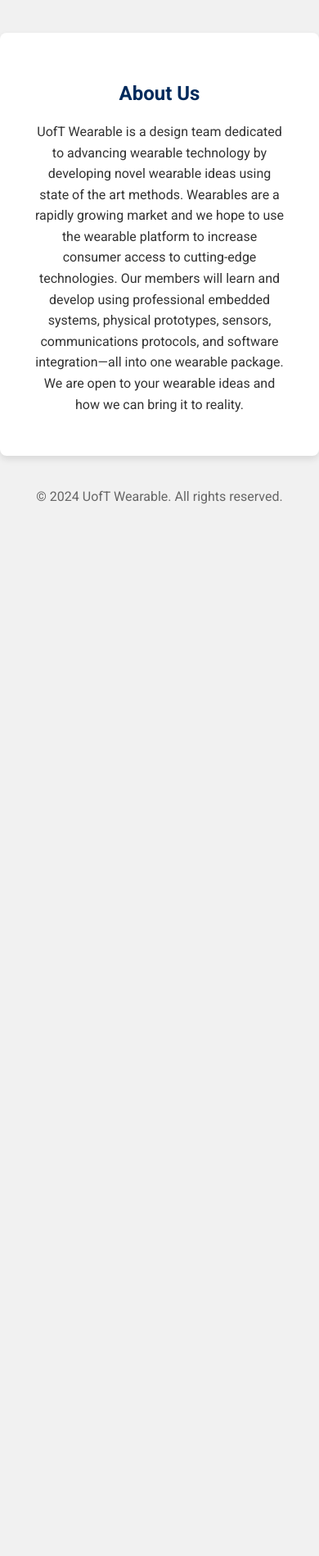
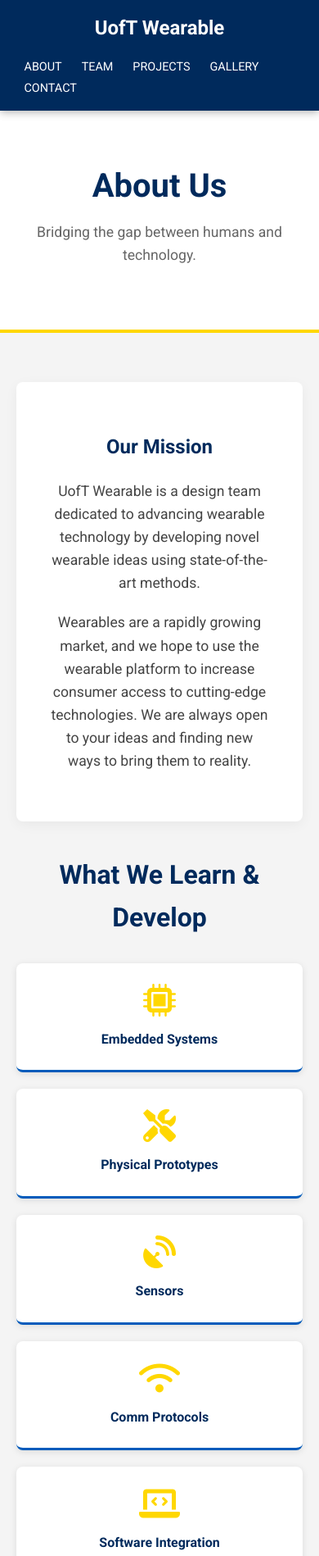
Before and after one commit to UofT-Wearable/UofT-Wearable.github.io, a plain HTML site: page about.html in a window 390 px wide. Shown: the top 1898 px of the page at 82% size. Before the commit the page ends 844 px from the top, so only its background shows below. Drawn offline with Linux system fonts and the light colour scheme.

Commit message:
Refactor About Us page layout and content
Updated the title and improved styling for better layout and responsiveness. Removed the old 'About Us' section and added a new mission statement.

```diff
--- a/about.html
+++ b/about.html
@@ -3,42 +3,262 @@
 <head>
     <meta charset="UTF-8">
     <meta name="viewport" content="width=device-width, initial-scale=1.0">
-    <title>About Us - UofT Wearable Design Team</title>
+    <title>About Us - UofT Wearable</title>
     <link href="https://fonts.googleapis.com/css2?family=Roboto:wght@300;400;700&display=swap" rel="stylesheet">
+    <link rel="stylesheet" href="https://cdnjs.cloudflare.com/ajax/libs/font-awesome/6.0.0/css/all.min.css">
+
     <style>
+        :root {
+            --uoft-blue: #002A5C;
+            --uoft-boundless: #005BBB;
+            --accent-gold: #FFD700;
+            --light-gray: #f4f4f4;
+            --text-dark: #333;
+        }
+
         body {
             font-family: 'Roboto', sans-serif;
             margin: 0;
             padding: 0;
-            background-color: #F1F1F1;
+            line-height: 1.6;
+            color: var(--text-dark);
+            background-color: var(--light-gray);
+            display: flex;
+            flex-direction: column;
+            min-height: 100vh;
         }
-        .about {
+
+        /* --- Navigation --- */
+        nav {
+            display: flex;
+            justify-content: space-between;
+            align-items: center;
+            background-color: var(--uoft-blue);
+            padding: 15px 5%;
+            position: sticky;
+            top: 0;
+            z-index: 1000;
+            box-shadow: 0 2px 10px rgba(0,0,0,0.3);
+        }
+
+        .nav-logo {
+            color: white;
+            font-size: 1.5rem;
+            font-weight: 700;
+            text-decoration: none;
+        }
+
+        .nav-links a {
+            color: white;
+            text-decoration: none;
+            margin-left: 20px;
+            font-weight: 500;
+            transition: color 0.3s;
+            text-transform: uppercase;
+            font-size: 0.9rem;
+        }
+
+        .nav-links a:hover {
+            color: var(--accent-gold);
+        }
+
+        /* --- Page Header --- */
+        .page-header {
+            background-color: white;
+            text-align: center;
+            padding: 60px 20px;
+            border-bottom: 4px solid var(--accent-gold);
+        }
+
+        .page-header h1 {
+            color: var(--uoft-blue);
+            margin: 0;
+            font-size: 2.5rem;
+        }
+
+        .page-header p {
+            color: #666;
+            margin-top: 10px;
+            font-size: 1.1rem;
+        }
+
+        /* --- Main Content --- */
+        .content-section {
+            padding: 60px 20px;
+            max-width: 900px;
+            margin: 0 auto;
+            flex: 1;
+        }
+
+        .text-block {
+            background: white;
             padding: 40px;
+            border-radius: 8px;
+            box-shadow: 0 4px 15px rgba(0,0,0,0.05);
+            margin-bottom: 40px;
             text-align: center;
-            background-color: white;
-            margin: 40px auto;
-            max-width: 800px;
-            box-shadow: 0 4px 8px rgba(0, 0, 0, 0.1);
-            border-radius: 8px;
         }
-        .about h2 {
-            color: #002A5C;
+
+        .text-block h2 {
+            color: var(--uoft-blue);
             margin-bottom: 20px;
         }
-        .about p {
-            margin: 10px 0;
-            line-height: 1.6;
-            color: #333;
+
+        .text-block p {
+            font-size: 1.1rem;
+            color: #444;
+            max-width: 800px;
+            margin: 0 auto 20px auto;
+        }
+
+        /* --- Skills Grid --- */
+        .skills-title {
+            text-align: center;
+            color: var(--uoft-blue);
+            margin-bottom: 30px;
+            font-size: 2rem;
+        }
+
+        .skills-grid {
+            display: grid;
+            grid-template-columns: repeat(auto-fit, minmax(200px, 1fr));
+            gap: 20px;
+        }
+
+        .skill-card {
+            background: white;
+            padding: 25px;
+            border-radius: 8px;
+            text-align: center;
+            box-shadow: 0 2px 8px rgba(0,0,0,0.1);
+            transition: transform 0.3s;
+            border-bottom: 3px solid var(--uoft-boundless);
+        }
+
+        .skill-card:hover {
+            transform: translateY(-5px);
+        }
+
+        .skill-card i {
+            font-size: 2.5rem;
+            color: var(--accent-gold);
+            margin-bottom: 15px;
+        }
+
+        .skill-card h4 {
+            margin: 0;
+            color: var(--uoft-blue);
+        }
+
+        /* --- Footer --- */
+        footer {
+            background-color: var(--uoft-blue);
+            color: white;
+            padding: 40px 20px;
+            text-align: center;
+        }
+
+        .footer-links a {
+            color: var(--accent-gold);
+            text-decoration: none;
+            margin: 0 10px;
+            transition: color 0.3s ease;
+        }
+
+        .footer-links a:hover {
+            color: white;
+            text-decoration: underline;
+        }
+
+        .ombuds-section {
+            background-color: #001f45;
+            padding: 20px;
+            margin-top: 20px;
+            border-radius: 5px;
+            font-size: 0.9rem;
+        }
+
+        .ombuds-section a {
+            color: white;
+            text-decoration: underline;
+        }
+
+        /* Mobile Responsive */
+        @media (max-width: 768px) {
+            nav { flex-direction: column; }
+            .nav-links { margin-top: 15px; }
+            .nav-links a { margin: 0 10px; }
         }
     </style>
 </head>
 <body>
-    <div class="about">
-        <h2>About Us</h2>
-        <p>UofT Wearable is a design team dedicated to advancing wearable technology by developing novel wearable ideas using state of the art methods. Wearables are a rapidly growing market and we hope to use the wearable platform to increase consumer access to cutting-edge technologies. Our members will learn and develop using professional embedded systems, physical prototypes, sensors, communications protocols, and software integration—all into one wearable package. We are open to your wearable ideas and how we can bring it to reality.</p>
+
+    <nav>
+        <a href="index.html" class="nav-logo">UofT Wearable</a>
+        <div class="nav-links">
+            <a href="about.html">About</a>
+            <a href="Our Team.html">Team</a>
+            <a href="projects.html">Projects</a>
+            <a href="gallery.html">Gallery</a>
+            <a href="contact.html">Contact</a>
+        </div>
+    </nav>
+
+    <div class="page-header">
+        <h1>About Us</h1>
+        <p>Bridging the gap between humans and technology.</p>
     </div>
+
+    <section class="content-section">
+
+        <div class="text-block">
+            <h2>Our Mission</h2>
+            <p>UofT Wearable is a design team dedicated to advancing wearable technology by developing novel wearable ideas using state-of-the-art methods.</p>
+            <p>Wearables are a rapidly growing market, and we hope to use the wearable platform to increase consumer access to cutting-edge technologies. We are always open to your ideas and finding new ways to bring them to reality.</p>
+        </div>
+
+        <h2 class="skills-title">What We Learn & Develop</h2>
+        <div class="skills-grid">
+            <div class="skill-card">
+                <i class="fas fa-microchip"></i>
+                <h4>Embedded Systems</h4>
+            </div>
+            <div class="skill-card">
+                <i class="fas fa-tools"></i>
+                <h4>Physical Prototypes</h4>
+            </div>
+            <div class="skill-card">
+                <i class="fas fa-satellite-dish"></i>
+                <h4>Sensors</h4>
+            </div>
+            <div class="skill-card">
+                <i class="fas fa-wifi"></i>
+                <h4>Comm Protocols</h4>
+            </div>
+            <div class="skill-card">
+                <i class="fas fa-laptop-code"></i>
+                <h4>Software Integration</h4>
+            </div>
+        </div>
+
+    </section>
+
     <footer>
-        <p style="text-align: center; color: #666; margin-top: 40px;">&copy; 2024 UofT Wearable. All rights reserved.</p>
+        <h3>UofT Wearable</h3>
+        <p class="footer-links">
+            <a href="https://www.instagram.com/uoft_wearable/" target="_blank">Instagram</a>
+            <a href="#">LinkedIn</a>
+            <a href="#">Discord</a>
+        </p>
+
+        <div class="ombuds-section">
+            <p><strong>Concerns or Complaints?</strong></p>
+            <p>Contact the Ombudsperson: <a href="mailto:ombudsperson@g.skule.ca">ombudsperson@g.skule.ca</a></p>
+            <p>Review the <a href="https://github.com/skule/bylaws/blob/master/policies/Policy-on-Complaints.pdf" target="_blank">Complaints Policy</a></p>
+        </div>
+
+        <p style="margin-top: 20px; font-size: 0.8rem; opacity: 0.7;">&copy; 2024 UofT Wearable. All rights reserved.</p>
     </footer>
+
 </body>
 </html>
```
